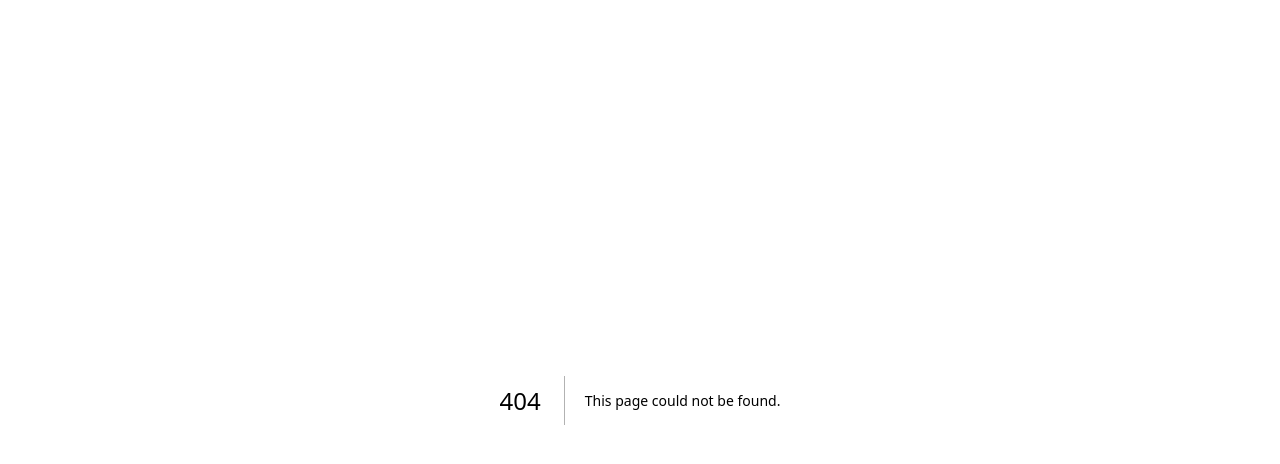
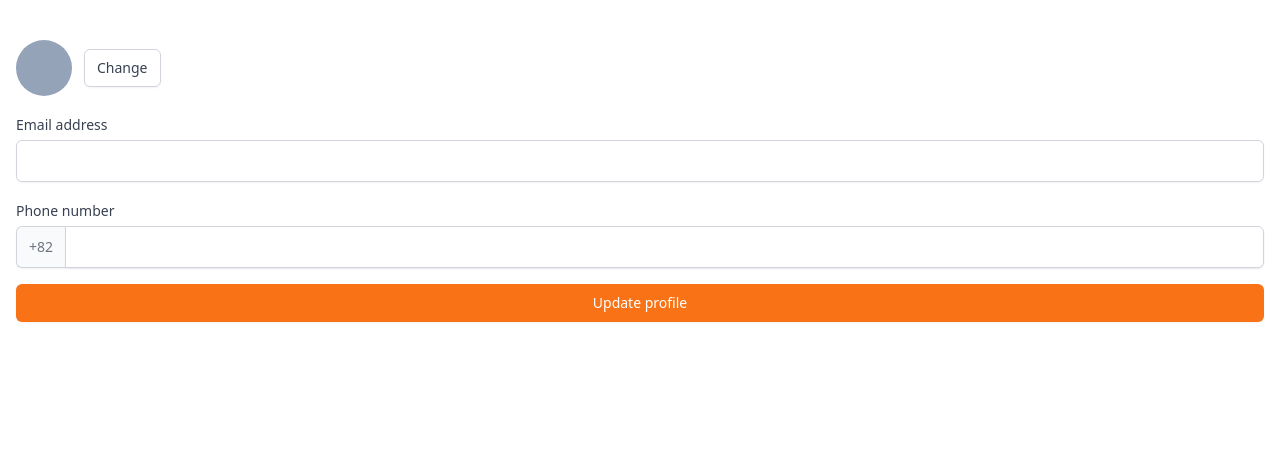
Before and after one commit to JiHunSong94/carrot-market, a Next.js app: page /profile/edit in a window 1280 px wide. Before the commit this address had no page. Shown: the top 464 px of the page. Built offline with nearby package versions, Linux system fonts and the light colour scheme.

Commit message:
3.12 TW PRACTICE - Edit Profile

```diff
--- /dev/null
+++ b/pages/profile/edit.tsx
@@ -0,0 +1,46 @@
+export default function EditProfile() {
+  return (
+    <div className="space-y-4 py-10 px-4">
+      <div className="flex items-center space-x-3">
+        <div className="h-14 w-14 rounded-full bg-slate-400" />
+        <label
+          htmlFor="picture"
+          className="cursor-pointer rounded-md border border-gray-300 py-2 px-3 text-sm font-medium text-gray-700 shadow-sm focus:ring-2 focus:ring-orange-500 focus:ring-offset-2"
+        >
+          Change
+          <input id="picture" type="file" className="hidden" accept="image/*" />
+        </label>
+      </div>
+      <div className="space-y-1">
+        <label htmlFor="email" className="text-sm font-medium text-gray-700">
+          Email address
+        </label>
+        <input
+          id="email"
+          type="email"
+          className="w-full appearance-none rounded-md border border-gray-300 px-3 py-2 placeholder-gray-400 shadow-sm focus:border-orange-500 focus:ring-orange-500"
+          required
+        />
+      </div>
+      <div className="space-y-1">
+        <label htmlFor="phone" className="text-sm font-medium text-gray-700">
+          Phone number
+        </label>
+        <div className="flex rounded-md shadow-sm">
+          <span className="flex select-none items-center justify-center rounded-l-md border border-r-0 border-gray-300 bg-gray-50 px-3 text-sm text-gray-500">
+            +82
+          </span>
+          <input
+            id="input"
+            type="number"
+            className="w-full appearance-none rounded-md rounded-l-none border border-gray-300 px-3 py-2 placeholder-gray-400 shadow-sm focus:border-orange-500 focus:ring-orange-500"
+            required
+          />
+        </div>
+      </div>
+      <button className="mt-5 w-full rounded-md border border-transparent bg-orange-500 py-2 px-4 text-sm font-medium text-white shadow-sm hover:bg-orange-600 focus:outline-none focus:ring-2 focus:ring-orange-500 focus:ring-offset-2">
+        Update profile
+      </button>
+    </div>
+  );
+}
```
